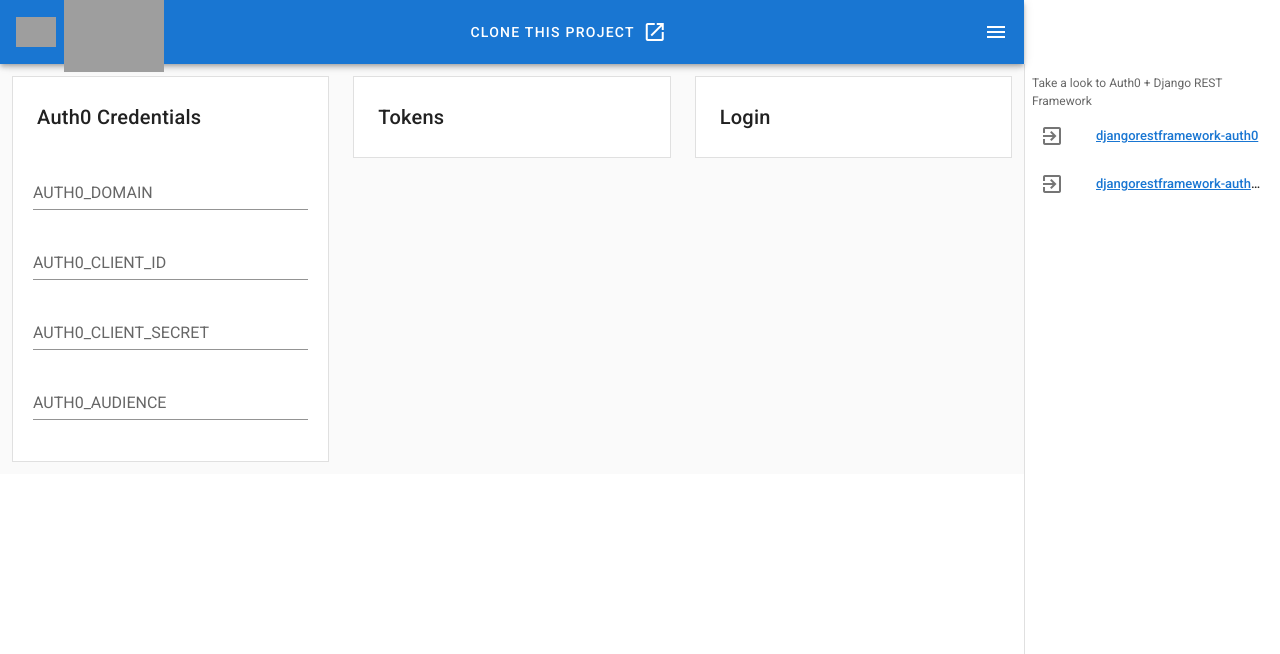
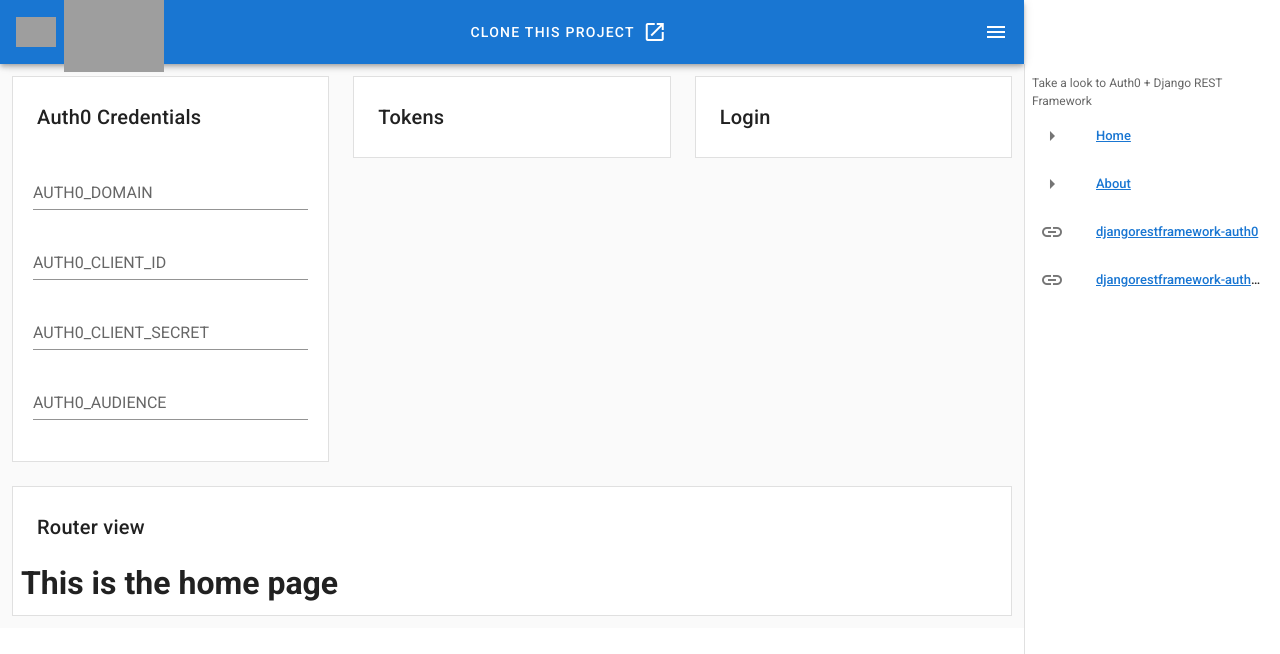
Before and after one commit to mcueto/auth0-vue-frontend_sample, a Vue app: page / in a window 1280 px wide. Shown: the top 654 px of the page. Built offline with nearby package versions, Linux system fonts and the light colour scheme; grey boxes are pictures that could not be loaded.

Commit message:
Add router to project

```diff
--- a/package.json
+++ b/package.json
@@ -11,11 +11,13 @@
     "@auth0/auth0-spa-js": "^1.6.2",
     "core-js": "^3.4.4",
     "vue": "^2.6.10",
+    "vue-router": "^3.1.3",
     "vuetify": "^2.1.0"
   },
   "devDependencies": {
     "@vue/cli-plugin-babel": "^4.1.0",
     "@vue/cli-plugin-eslint": "^4.1.0",
+    "@vue/cli-plugin-router": "^4.1.2",
     "@vue/cli-service": "^4.1.0",
     "babel-eslint": "^10.0.3",
     "eslint": "^5.16.0",
--- a/src/App.vue
+++ b/src/App.vue
@@ -23,7 +23,29 @@
 
         <v-list-item @click.stop="right = !right">
           <v-list-item-action>
-            <v-icon>mdi-exit-to-app</v-icon>
+            <v-icon>mdi-menu-right</v-icon>
+          </v-list-item-action>
+          <v-list-item-content>
+            <v-list-item-title>
+              <router-link to="/">Home</router-link>
+            </v-list-item-title>
+          </v-list-item-content>
+        </v-list-item>
+
+        <v-list-item @click.stop="right = !right">
+          <v-list-item-action>
+            <v-icon>mdi-menu-right</v-icon>
+          </v-list-item-action>
+          <v-list-item-content>
+            <v-list-item-title>
+              <router-link to="/about">About</router-link>
+            </v-list-item-title>
+          </v-list-item-content>
+        </v-list-item>
+
+        <v-list-item @click.stop="right = !right">
+          <v-list-item-action>
+            <v-icon>mdi-link</v-icon>
           </v-list-item-action>
           <v-list-item-content>
             <v-list-item-title>
@@ -34,7 +56,7 @@
 
         <v-list-item @click.stop="right = !right">
           <v-list-item-action>
-            <v-icon>mdi-exit-to-app</v-icon>
+            <v-icon>mdi-link</v-icon>
           </v-list-item-action>
           <v-list-item-content>
             <v-list-item-title>
@@ -149,6 +171,29 @@
           </v-col>
 
         </v-row>
+
+        <v-row>
+
+          <v-col
+            cols="12"
+            sm="12"
+          >
+            <v-card
+              class="pa-2"
+              outlined
+              tile
+            >
+
+              <v-card-title>
+                Router view
+              </v-card-title>
+              <router-view></router-view>
+
+            </v-card>
+          </v-col>
+
+        </v-row>
+
       </v-container>
 
     </v-content>
--- a/src/main.js
+++ b/src/main.js
@@ -1,10 +1,12 @@
 import Vue from 'vue'
 import App from './App.vue'
 import vuetify from './plugins/vuetify';
+import router from './router'
 
 Vue.config.productionTip = false
 
 new Vue({
   vuetify,
+  router,
   render: h => h(App)
 }).$mount('#app')
--- /dev/null
+++ b/src/router/index.js
@@ -0,0 +1,29 @@
+import Vue from 'vue'
+import VueRouter from 'vue-router'
+import Home from '../views/Home.vue'
+
+Vue.use(VueRouter)
+
+const routes = [
+  {
+    path: '/',
+    name: 'home',
+    component: Home
+  },
+  {
+    path: '/about',
+    name: 'about',
+    // route level code-splitting
+    // this generates a separate chunk (about.[hash].js) for this route
+    // which is lazy-loaded when the route is visited.
+    component: () => import(/* webpackChunkName: "about" */ '../views/About.vue')
+  }
+]
+
+const router = new VueRouter({
+  mode: 'history',
+  base: process.env.BASE_URL,
+  routes
+})
+
+export default router
--- /dev/null
+++ b/src/views/About.vue
@@ -0,0 +1,5 @@
+<template>
+  <div class="about">
+    <h1>This is an about page</h1>
+  </div>
+</template>
--- /dev/null
+++ b/src/views/Home.vue
@@ -0,0 +1,17 @@
+<template>
+  <div class="home">
+    <h1>This is the home page</h1>
+  </div>
+</template>
+
+<script>
+// @ is an alias to /src
+// import HelloWorld from '@/components/HelloWorld.vue'
+
+export default {
+  name: 'home',
+  components: {
+    // HelloWorld
+  }
+}
+</script>
```
Also changed, not shown: 1 other file (tests, documents, lock files or other folders).
